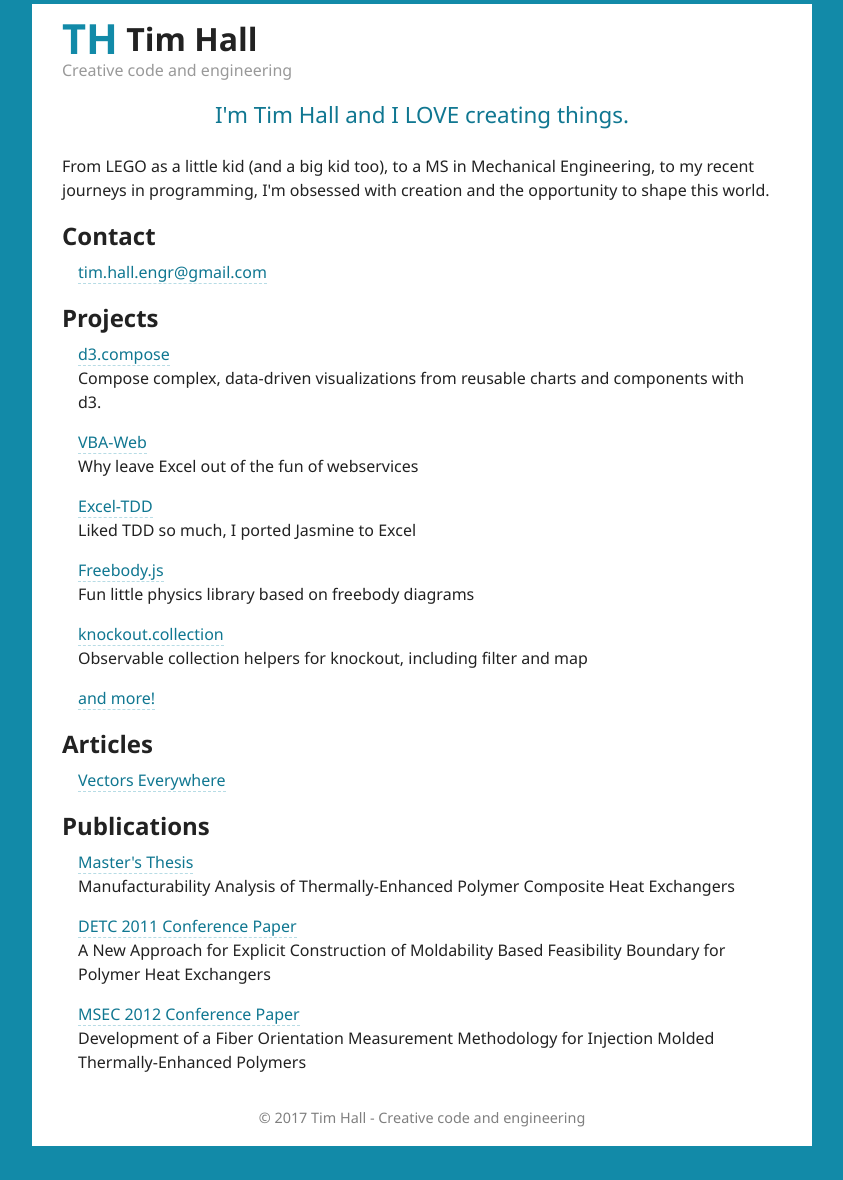
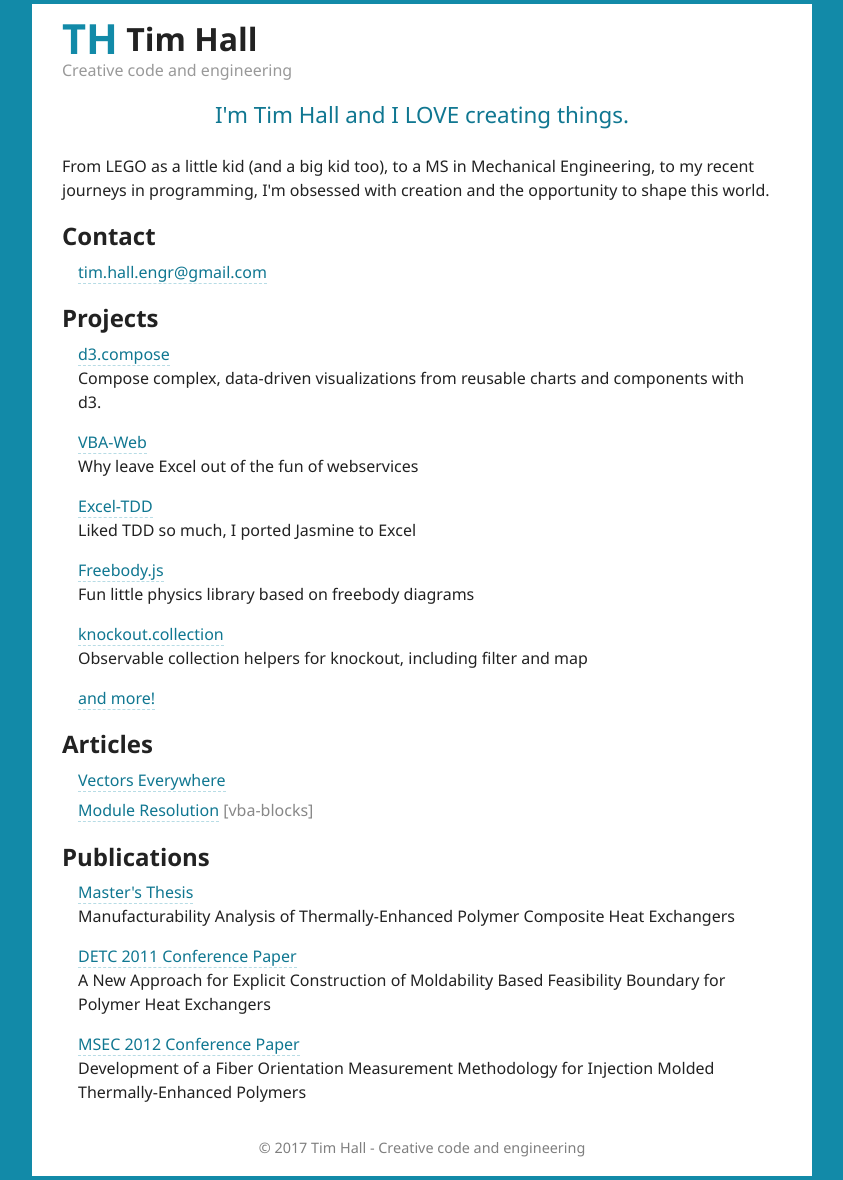
Before and after one commit to timhall/timhall.github.io, a Jekyll site: the page built from index.html, in a window 1280 px wide. Shown: the whole page, without its empty margins (218-1061 px from the left). Built offline with Jekyll 4.4.1, drawn with Linux system fonts in a browser that asks for light colours; before the commit the page ends 1150 px from its top, so only the background shows below that.

Commit message:
Add external articles

```diff
--- a/_css/_home.scss
+++ b/_css/_home.scss
@@ -15,6 +15,16 @@
   p {
     margin-top: 0;
   }
+
+  &.mod-articles {
+    li {
+      margin-bottom: 0.4em;
+    }
+  }
+}
+
+.article-site {
+  color: #888;
 }
 
 // Media
--- /dev/null
+++ b/_data/articles.yml
@@ -0,0 +1,3 @@
+- title: Module Resolution
+  url: https://www.vba-blocks.com/blog/2017/module-resolution/
+  site: vba-blocks
--- a/index.html
+++ b/index.html
@@ -25,13 +25,18 @@ title: Tim Hall
 </ul>
 
 <h2>Articles</h2>
-<ul class="link-list">
+<ul class="link-list mod-articles">
   {% for article in site.articles %}
     {% unless article.draft %}
       <li>
         <a href="{{ article.url }}">{{ article.title }}</a>
       </li>
     {% endunless %}
+  {% endfor %}
+  {% for article in site.data.articles %}
+    <li>
+      <a href="{{ article.url }}">{{ article.title }}</a>{% if article.site %} <span class="article-site">[{{article.site}}]{% endif %}
+    </li>
   {% endfor %}
 </ul>
 
```
